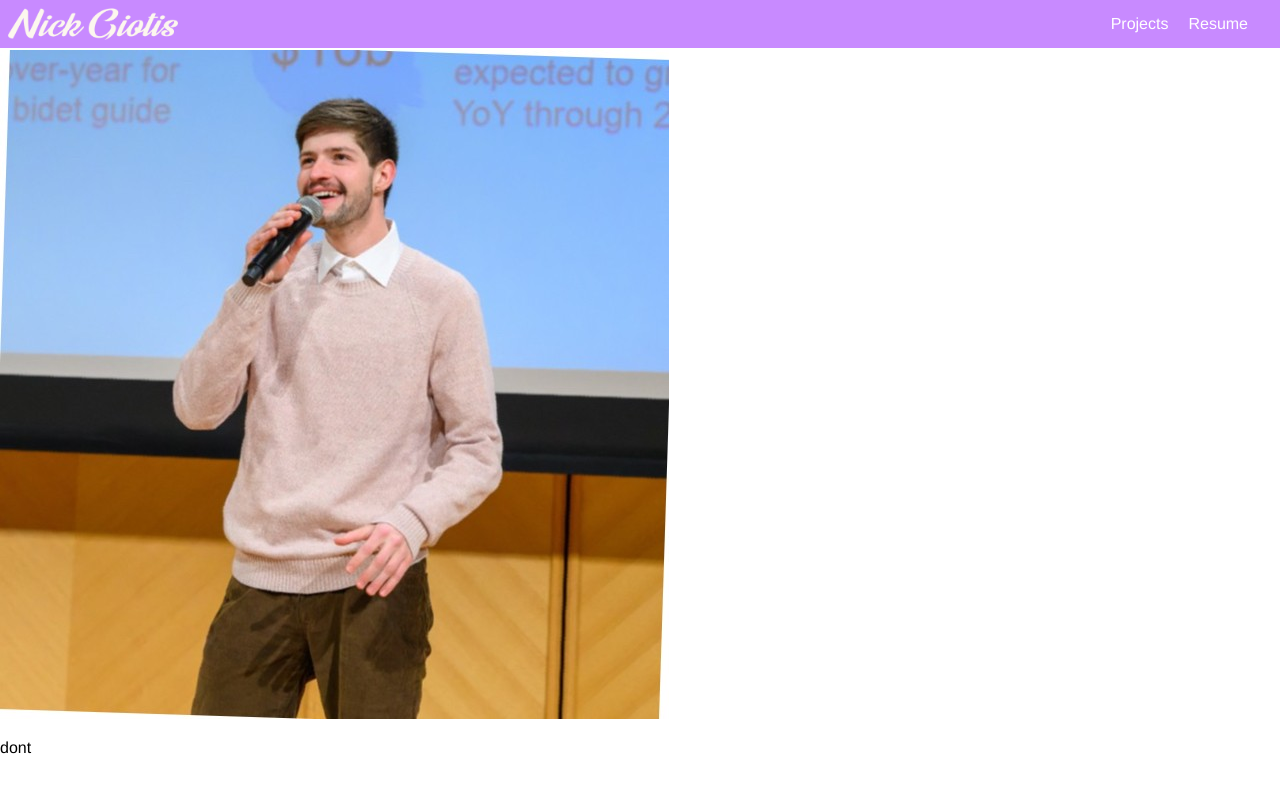
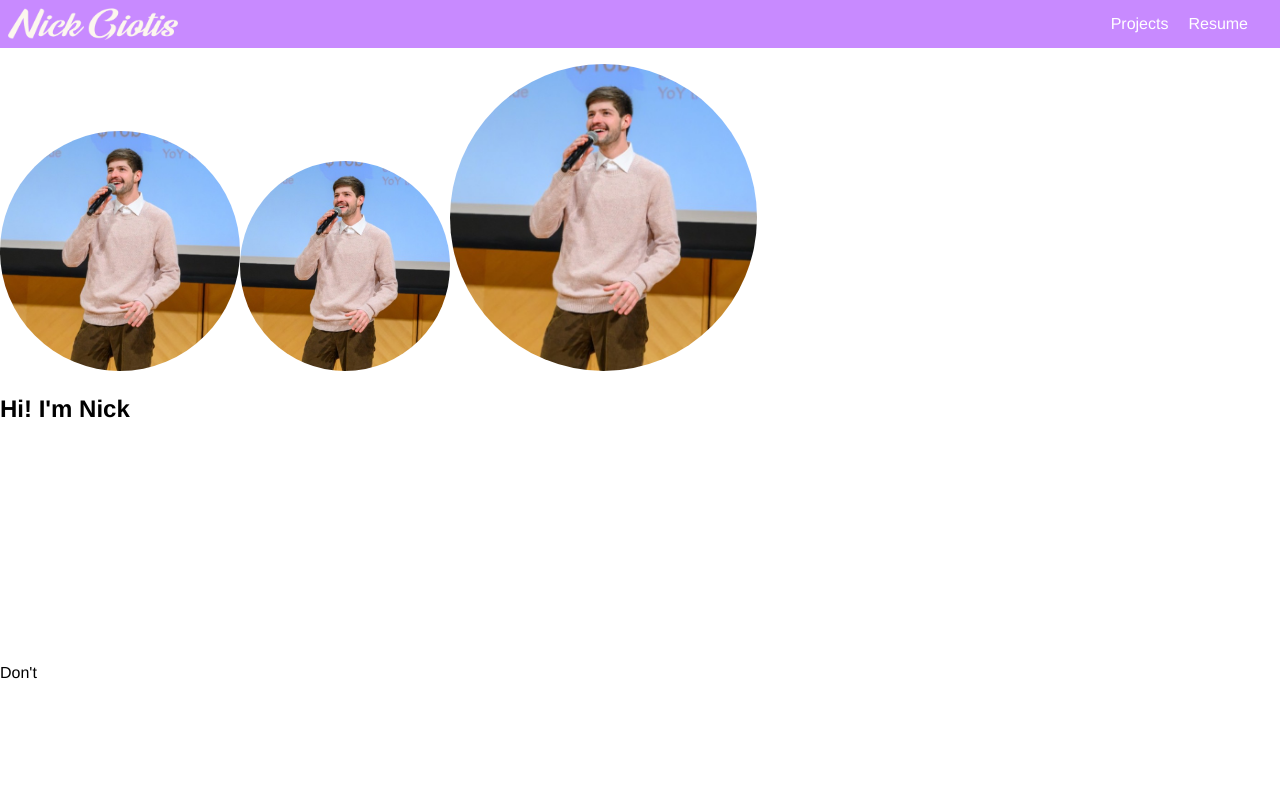
Before and after one commit to cdgold/Nicks-portfolio, a React (Create React App) app in the folder frontend/: page / in a window 1280 px wide. Shown: the top 792 px of the page. Built offline with nearby package versions, Linux system fonts and the light colour scheme; no server answers.

Commit message:
div placement adjustment

```diff
--- a/frontend/src/App.js
+++ b/frontend/src/App.js
@@ -1,11 +1,13 @@
 import React, { useState, useEffect } from "react"
 import Header from "./components/header.js"
 import Home from "./components/home.js"
+import Footer from "./components/footer.js"
 import Resume from "./components/resume.js"
 import Projects from "./components/projects.js"
 import EditingPage from "./components/editingPage.js"
 import resumeEntrysService from "./services/resumeEntrys"
 import projectsService from "./services/projects"
+import styled from "styled-components"
 import {
   Routes, Route
 } from "react-router-dom"
@@ -105,6 +107,10 @@ const exampleProjects = [{
   id: "2" }]
 
 
+const RoutesDiv = styled.div`
+  margin-top: 4rem;
+`
+
 const App = () => {
 
   const [resumeEntrys, setResumeEntrys] = useState([])
@@ -139,6 +145,7 @@ const App = () => {
   return(
     <div>
       <Header />
+      <RoutesDiv>
         <Routes>
           <Route
             path="/"
@@ -153,7 +160,8 @@ const App = () => {
             element={<Projects projects={projects} />}
           />
         </Routes>
-      <p>{"dont"}</p>
+      </RoutesDiv>
+      <Footer />
     </div>
   )
 }
--- a/frontend/src/components/editingPageComponents/projectsEditing.js
+++ b/frontend/src/components/editingPageComponents/projectsEditing.js
@@ -4,31 +4,6 @@ import projectsService from "../../services/projects"
 import ProjectForm from "./projectForm"
 import Togglable from "../../utils/togglable"
 import styled from "styled-components"
-
-const sampleProjects = [{
-  title: "Donn B. Murphy One Act Play",
-  description: `A telling story of what it means to be human, how to survive in the wild,
-    and believe in yourself.`,
-  url: "https://drive.google.com/file/d/1oeOIKZ20WnfBogB3hofXROf33F_5_3Wi/preview",
-  writtenOnDate: "December 2020",
-  id: "1"
-},
-{ title: "Donn B. Murphy One Act Play",
-  description: `When interviewed about his parody film of Macbeth titled Scotland, PA (2001), writer
-    and director Billy Morrisette said he got the idea for the script while working at his local Dairy
-    Queen as a teenager. Back then, he told everybody who would listen that the play would be
-    hilarious if it “took place in a fast food restaurant and everyone in the restaurant [was] named
-    Mac” (Emory). The script, rather than being about an 11th century power struggle over the
-    monarchy of Scotland, would focus on a 1970s fast food worker killing the owner of the
-    restaurant so he could run it himself. The transformation is inherently funny, yet Morrisette does
-    not build this idea much beyond the premise. While Morrisette’s translation of Macbeth into a
-    modern rural American town is at times clever, it disappointingly never fully commits to digging
-    beyond the surface level of the play. This leaves the film as neither a compelling modern day
-    translation of the tragic source material nor as a meaningful satirical take.`,
-  url: "https://drive.google.com/file/d/1oeOIKZ20WnfBogB3hofXROf33F_5_3Wi/preview",
-  writtenOnDate: "September 2020",
-  id: "2" }]
-
 /*
   title: String,
   description: String,
--- a/frontend/src/components/editingPageComponents/resumeEntrysEditing.js
+++ b/frontend/src/components/editingPageComponents/resumeEntrysEditing.js
@@ -4,69 +4,6 @@ import resumeEntrysService from "../../services/resumeEntrys"
 import ResumeEntryForm from "./resumeEntryForm"
 import Togglable from "../../utils/togglable"
 import styled from "styled-components"
-
-const exampleResumeEntrys = [
-  {
-    title: "Georgetown University",
-    subtitle: "B.A. in Economics",
-    category: "education",
-    startDate: "8/1/2019",
-    endDate: "5/1/2023",
-    bullets: [
-      "DBMOAF winner",
-      "Water Polo captain"
-    ]
-  },
-  {
-    title: "Connecticut High",
-    category: "education",
-    startDate: "8/1/2015",
-    endDate: "5/1/2029",
-    bullets: [
-      "Swimming Nationals Finalist"
-    ]
-  },
-  {
-    title: "Boston Consulting Group",
-    subtitle: "Summer Intern",
-    category: "job",
-    startDate: "5/1/2022",
-    endDate: "7/1/2022",
-    bullets: [
-      "Made the most slide decks",
-      "Ate lots of cheese",
-      "Got on airplane to texas",
-      "Money $20,391 money money wooga"
-    ]
-  },
-  {
-    title: "Lorem ipsum",
-    subtitle: "winter intern",
-    category: "job",
-    startDate: "10/1/2022",
-    endDate: "12/1/2022",
-    bullets: [
-      "Made the most slide decks",
-      "Ate lots of cheese",
-      "Got on airplane to texas",
-      "Money $25,391 money money wooga",
-      "An extra bullet for contrast"
-    ]
-  },
-  {
-    title: "proficient in powerpoint",
-    category: "skill"
-  },
-  {
-    title: "can speak espanol",
-    subtitle: "4th level by Congressional Standards",
-    category: "skill"
-  },
-  {
-    title: "https://drive.google.com/file/d/1oeOIKZ20WnfBogB3hofXROf33F_5_3Wi/view?usp=sharing",
-    category: "pdf"
-  }
-]
 
 const ResumeEntryDiv = styled.div`
   border-width: thin;
--- /dev/null
+++ b/frontend/src/components/footer.js
@@ -0,0 +1,17 @@
+import React from "react"
+import styled from "styled-components"
+
+const FooterStyled = styled.div`
+
+`
+
+
+const Footer = () => {
+  return(
+    <FooterStyled>
+      {`Don't`}
+    </FooterStyled>
+  )
+}
+
+export default Footer
--- a/frontend/src/components/header.js
+++ b/frontend/src/components/header.js
@@ -8,8 +8,8 @@ const HeaderStyled = styled.div`
   display: flex;
   justify-content: right;
   align-items: center;
-  top: 0px;
-  left: 0px;
+  top: 0;
+  left: 0;
   height: 3em;
   width: 100vw;
   background-color: ${props => props.theme.colors.primary};
--- a/frontend/src/components/home.js
+++ b/frontend/src/components/home.js
@@ -1,14 +1,40 @@
 import React from "react"
-import nick_giving_presentation from "../assets/images/nick_giving_presentation.jpg"
+import nickGivingPresentation from "../assets/images/nick_giving_presentation.jpg"
+import styled from "styled-components"
+
+
+const HomeDiv = styled.div`
+  width: 80vw;
+  height: 600px;
+  position: relative;
+`
+
+const AllImages = styled.img`
+  border-radius: 50%;
+`
+
+const CentralImage = styled(AllImages)`
+  height: 40%;
+`
+
+const BiggerFlankingImage = styled(AllImages)`
+  height: 35%;
+`
+
+const SmallerFlankingImage = styled(AllImages)`
+  width: 30%;
+`
 
 const Home = () => {
   return(
-    <div>
-      <p>
-        I get knocked down
-      </p>
-      <img src={nick_giving_presentation} alt="Nick giving a presentation" />
-    </div>
+    <HomeDiv>
+      <CentralImage src={nickGivingPresentation} alt="Nick giving a presentation" />
+      <BiggerFlankingImage src={nickGivingPresentation} alt="Nick giving a presentation" />
+      <SmallerFlankingImage src={nickGivingPresentation} alt="Nick giving a presentation" />
+      <h2>
+        {`Hi! I'm Nick`}
+      </h2>
+    </HomeDiv>
   )
 }
 
--- a/frontend/src/components/resume.js
+++ b/frontend/src/components/resume.js
@@ -59,7 +59,6 @@ const slideInFromBottom = keyframes`
 
 const StyledGrid = styled.section`
   padding: 10px;
-  padding-top: 4rem;
   display: grid;
   grid-template-columns: 10% 16% 16% 16% 16% 16% 10%;
   overflow: hidden;
```
Lines whose indentation alone changed are shown as unchanged.
